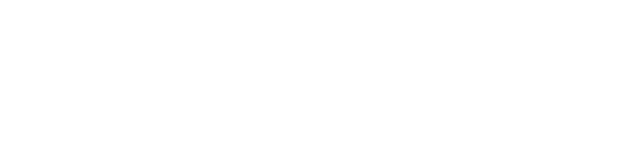
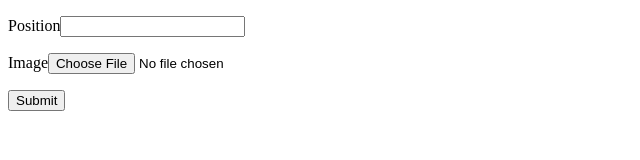
Before and after one commit to savchenkoto/presentation-app, a React app: page /new-slide in a window 1280 px wide. Shown: the whole page, without its empty margins (0-640 px from the left). Built offline with nearby package versions, Linux system fonts and the light colour scheme.

Commit message:
added simple form on addSlide page

```diff
--- a/src/components/pages/AddSlidePage.js
+++ b/src/components/pages/AddSlidePage.js
@@ -3,7 +3,17 @@ import React from 'react'
 const AddSlidePage = () => {
   return (
     <div>
-
+      <form>
+        <label>
+          Position
+          <input type='number' min={1}/>
+        </label>
+        <label>
+          Image
+          <input type="file" accept='image/*'/>
+        </label>
+        <input type="submit"/>
+      </form>
     </div>
   )
 }
--- a/src/index.css
+++ b/src/index.css
@@ -38,3 +38,12 @@
     width: 100%;
     height: 100%;
 }
+
+label {
+    display: block;
+    margin: 1em 0;
+}
+
+.slideIcon > img {
+    max-width: 100%;
+}
```
